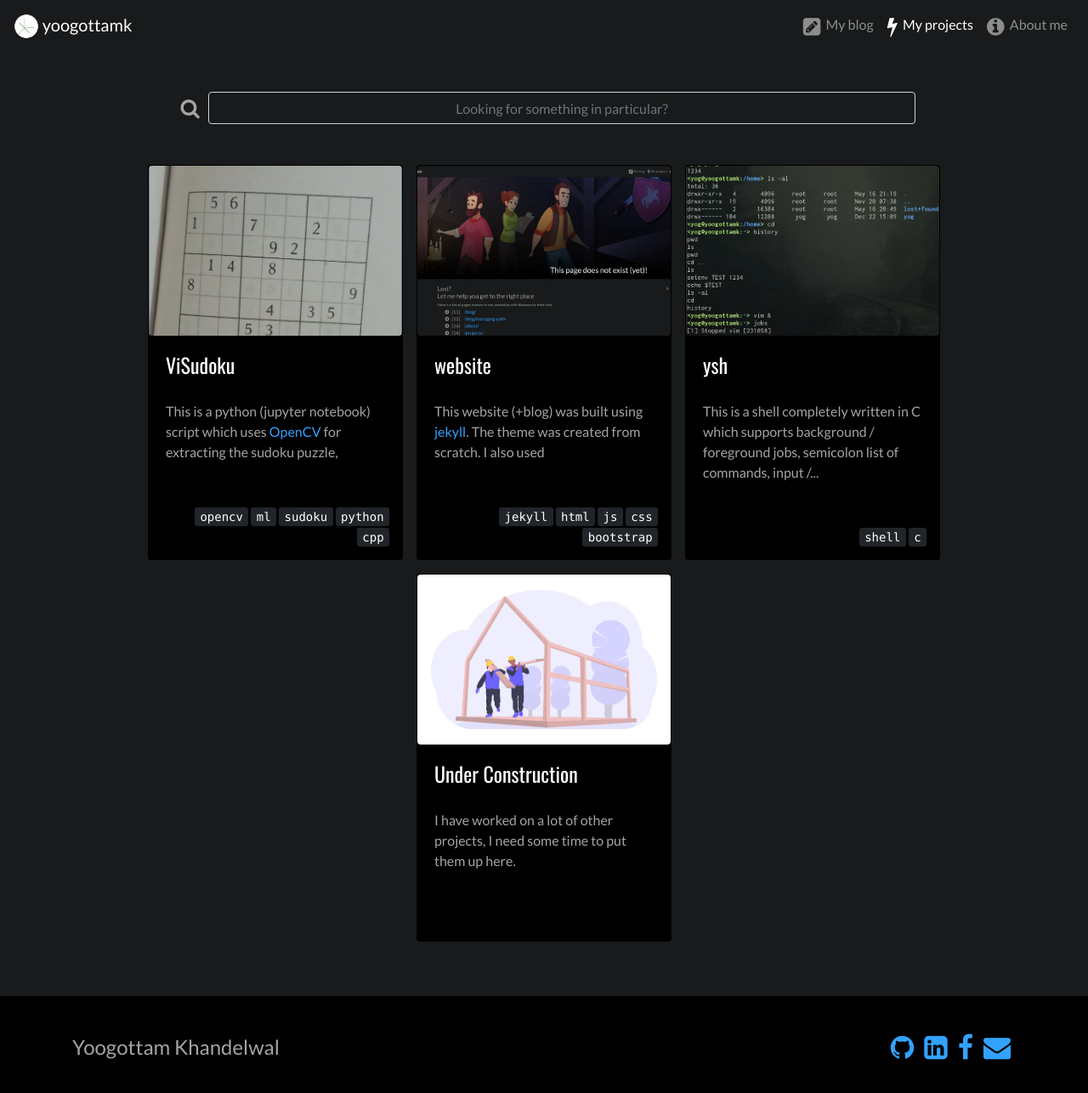
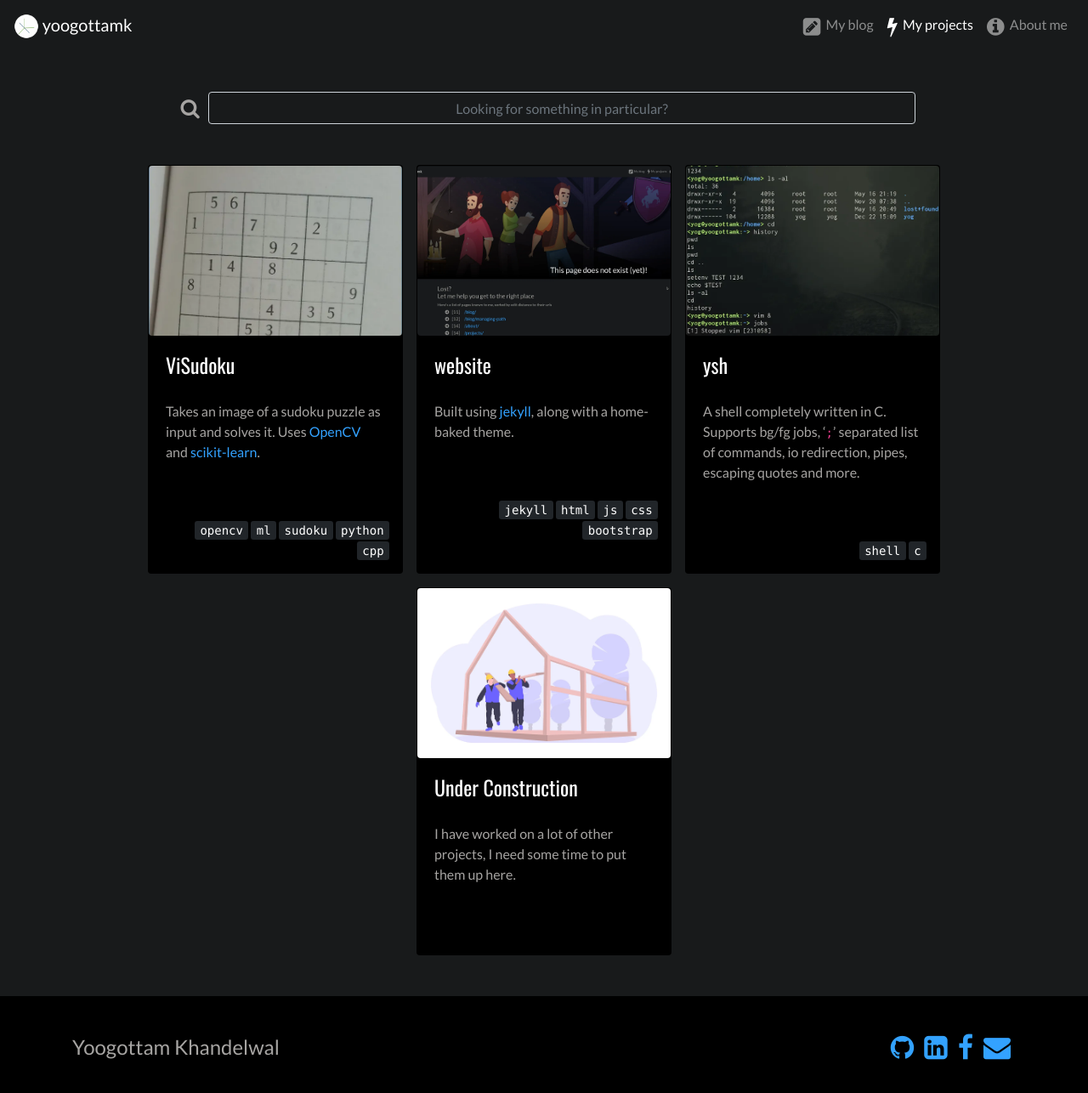
Before and after one commit to yoogottamk/yoogottamk.github.io, a Jekyll site: the page built from projects.html, in a window 1280 px wide and 1292 px high. Shown: the top 1286 px of the window at 85% size. Built offline with Jekyll 4.4.1, drawn with Linux system fonts in a browser that asks for light colours.

Commit message:
Description is an actual overview of the project now

```diff
--- a/_projects/c-shell.md
+++ b/_projects/c-shell.md
@@ -8,7 +8,7 @@ tags:
 date: 2019-12-08
 ---
 
-This is a shell completely written in C which supports background / foreground jobs, semicolon list of commands, input / output redirection, piping, escaping within quotes(both double and single) and handles some signals like SIGINT(\<C-c\>) and SIGTSTP(\<C-z\>).
+A shell completely written in C. Supports bg/fg jobs, '`;`' separated list of commands, io redirection, pipes, escaping quotes and more.
 
 <div class="py-4"></div>
 {% include post-heading.html header="Features" nodots="true" %}
--- a/_projects/visudoku.md
+++ b/_projects/visudoku.md
@@ -11,7 +11,7 @@ tags:
 date: 2019-12-25
 ---
 
-This is a python (jupyter notebook) script which uses <a href="https://opencv.org/" target="_blank" rel="noopener">OpenCV</a> for extracting the sudoku puzzle, <a href="https://scikit-learn.org/" target="_blank" rel="noopener">scikit-learn</a> for digit recognition and a <a href="https://github.com/YoogottamK/sudoku-solver" target="_blank" rel="noopener">backtracking algo</a> to solve the puzzle.
+Takes an image of a sudoku puzzle as input and solves it. Uses <a href="https://opencv.org/" target="_blank" rel="noopener">OpenCV</a> and <a href="https://scikit-learn.org/" target="_blank" rel="noopener">scikit-learn</a>.
 
 <div class="py-4"></div>
 {% include post-heading.html header="Overview" nodots="true" %}
--- a/_projects/website.md
+++ b/_projects/website.md
@@ -11,7 +11,7 @@ tags:
 date: 2019-12-21
 ---
 
-This website (+blog) was built using <a href="https://jekyllrb.com/" rel="noopener" target="_blank">jekyll</a>. The theme was created from scratch. I also used <a href="https://getbootstrap.com/" rel="noopener" target="_blank">bootstrap</a>. I tried to follow best practices everywhere and ended up using almost all of jekyll's features.
+Built using <a href="https://jekyllrb.com/" rel="noopener" target="_blank">jekyll</a>, along with a home-baked theme.
 
 <div class="py-4"></div>
 {% include post-heading.html header="Highlights" nodots="true" %}
--- a/projects.html
+++ b/projects.html
@@ -22,7 +22,7 @@ title: My projects
           <img src="{{ '/assets/images/' | append: project.projectImage | relative_url }}" class="card-img-top rounded" alt="Image for {{ project.projectTitle }}">
           <div class="card-body d-flex flex-column">
             <h4 class="card-title">{{ project.projectTitle }}</h4>
-            <p class="card-text">{{ project.excerpt | truncatewords: 20 }}</p>
+            <p class="card-text">{{ project.excerpt | truncatewords: 25 }}</p>
             <a class="stretched-link" href="{{ project.url | relative_url }}"></a>
           </div>
         </div>
```
